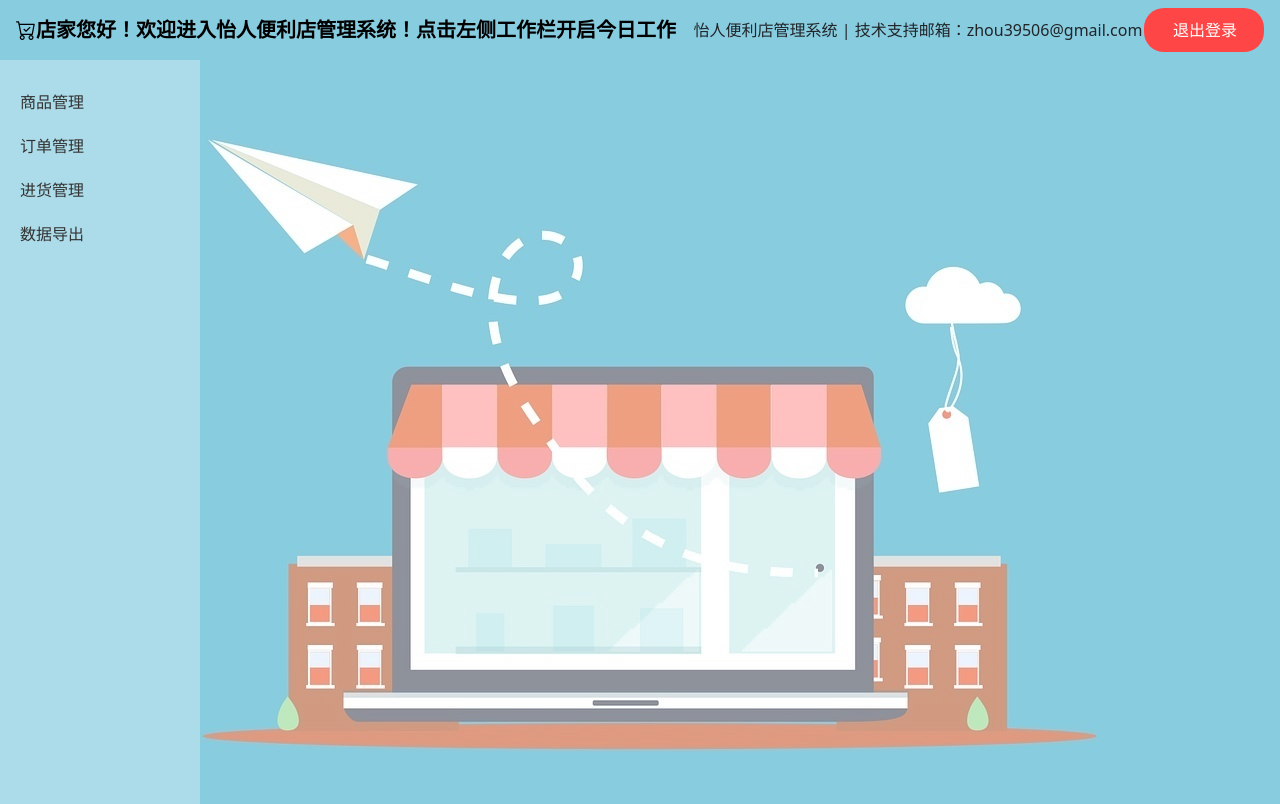
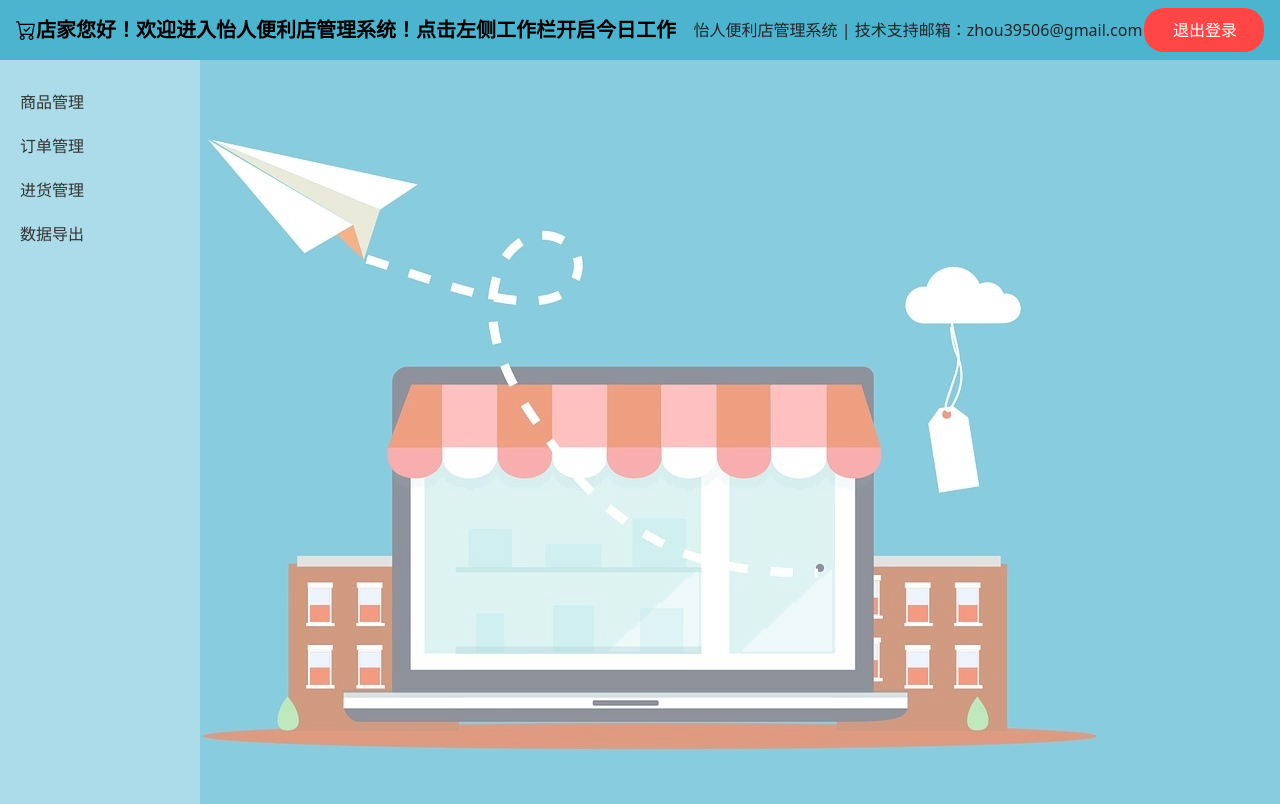
Before and after one commit to ShiJie803/yiren_store, a Flask app: page /store_dashboard in a window 1280 px wide. Run offline with Flask 3, Linux system fonts and the light colour scheme; the visitor is signed in with stand-in values (Sample User, id 1).

Commit message:
store_dashboard.html

```diff
--- a/templates/store/store_dashboard.html
+++ b/templates/store/store_dashboard.html
@@ -59,7 +59,7 @@
       }
   </style>
 <body>
-  <nav class="navbar navbar-light px-3" style="background-color: rgba(255, 255, 255, 0.5);">
+  <nav class="navbar navbar-light px-3" style="background-color: rgba(255, 255, 255, 0.25);">
     <span class="navbar-brand mb-0 h1"><strong><i class="bi bi-cart-check"></i>店家您好！欢迎进入怡人便利店管理系统！点击左侧工作栏开启今日工作</strong></span>
     <span>怡人便利店管理系统 | 技术支持邮箱：zhou39506@gmail.com</span>
     <a href="{{url_for('store_logout')}}" class="nav-link">退出登录</a>
```
